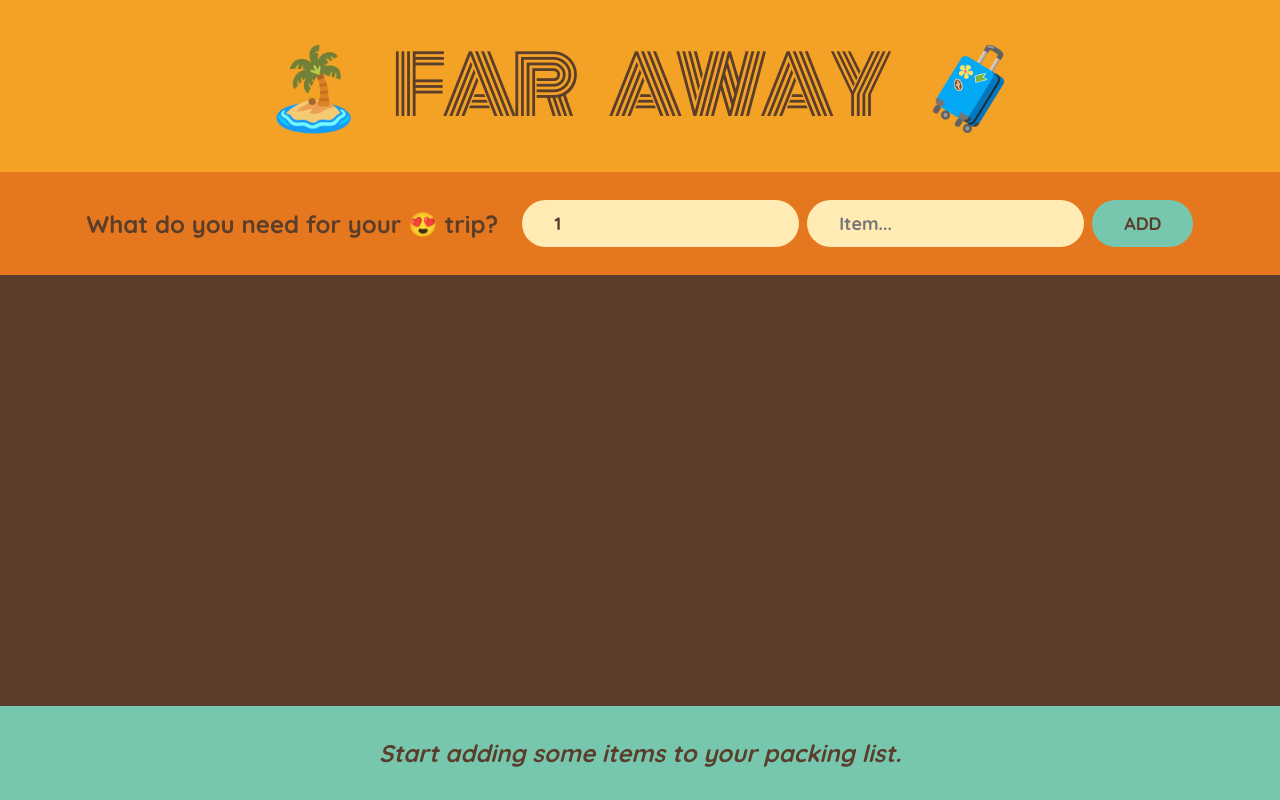
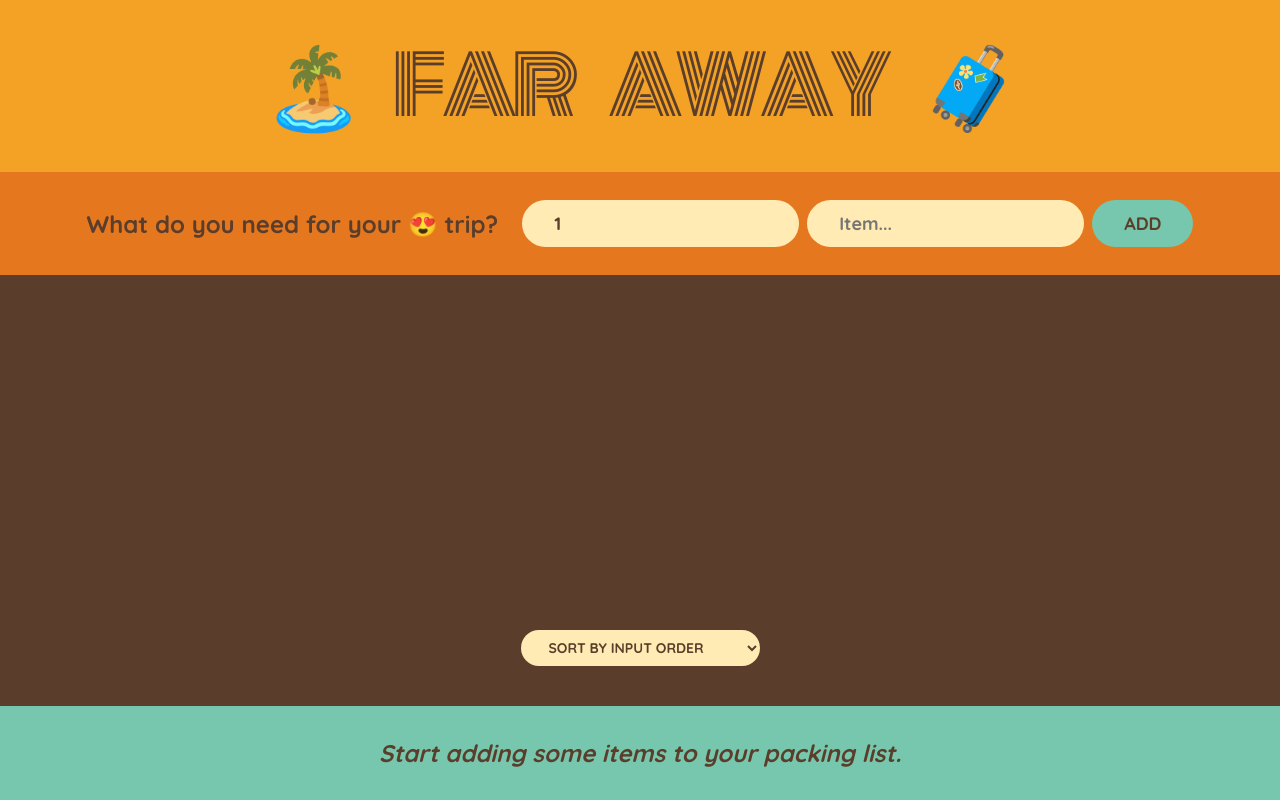
Before and after one commit to mhVxVNMwXkm9s4Ze9VASei/travel-list, a React (Create React App) app: page / in a window 1280 px wide. Built offline with nearby package versions, Linux system fonts and the light colour scheme.

Commit message:
Added ability to sort
More fun with derived state! Also removed logging of new items to the console.

```diff
--- a/src/App.js
+++ b/src/App.js
@@ -47,7 +47,6 @@
 		if (!description) return;
 
 		const newItem = { description, packed: false, quantity, id: Date.now() };
-		console.log(newItem);
 
 		onAddItems(newItem);
 
@@ -80,10 +79,30 @@
 }
 
 function PackingList({ items, onDeleteItem, onToggleItem }) {
+	const [sortBy, setSortBy] = useState("inputOrder");
+
+	let sortedItems;
+
+	switch (sortBy) {
+		case "description":
+			sortedItems = items
+				.slice()
+				.sort((a, b) => a.description.localeCompare(b.description));
+			break;
+		case "inputOrder":
+		default:
+			sortedItems = items;
+			break;
+		case "packed":
+			sortedItems = items
+				.slice()
+				.sort((a, b) => Number(a.packed) - Number(b.packed));
+	}
+
 	return (
 		<div className="list">
 			<ul>
-				{items.map((item) => (
+				{sortedItems.map((item) => (
 					<Item
 						key={item.id}
 						item={item}
@@ -92,6 +111,17 @@
 					/>
 				))}
 			</ul>
+
+			<div className="actions">
+				<select
+					value={sortBy}
+					onChange={(event) => setSortBy(event.target.value)}
+				>
+					<option value="inputOrder">Sort by input order</option>
+					<option value="description">Sort by description</option>
+					<option value="packed">Sort by packed status</option>
+				</select>
+			</div>
 		</div>
 	);
 }
```
